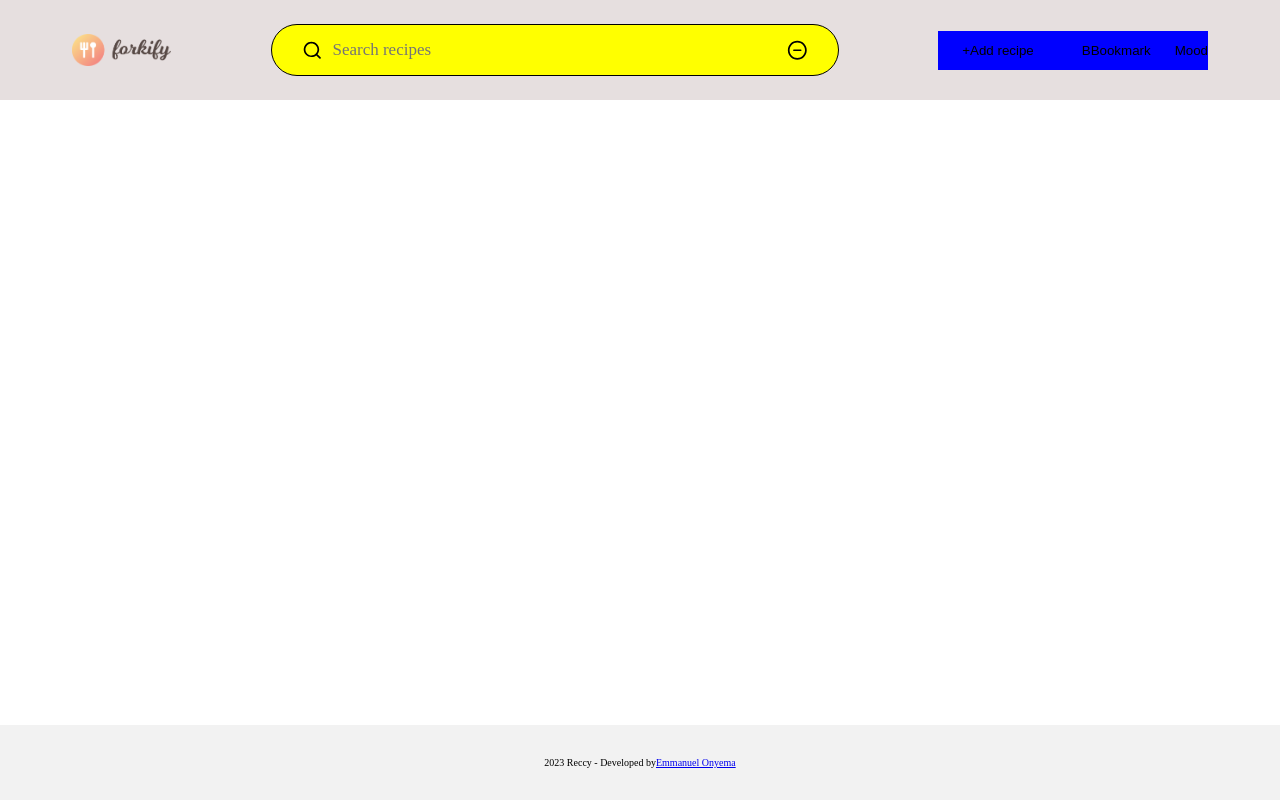
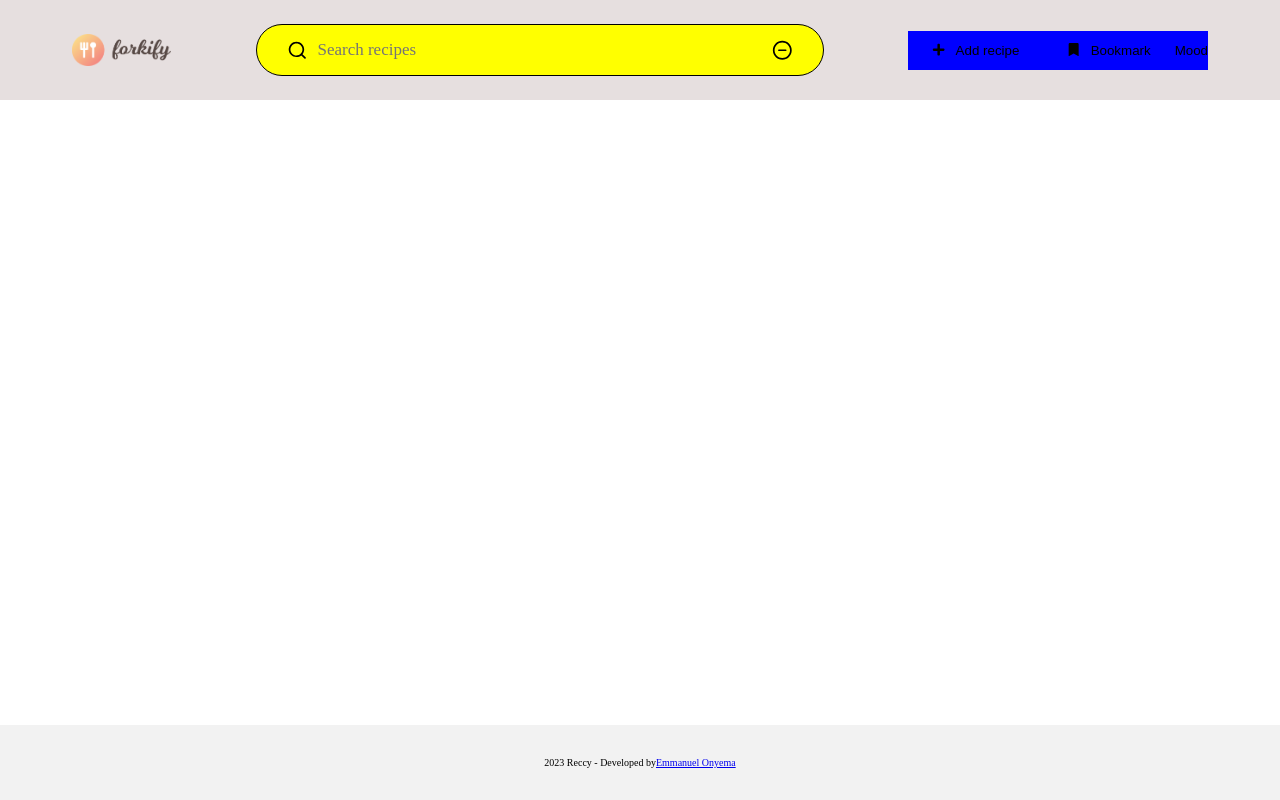
Before and after one commit to cemmanuelonyema/reccy, a React (Vite) app: page / in a window 1280 px wide. Built offline with nearby package versions, Linux system fonts and the light colour scheme.

Commit message:
refactor: add nav icons

```diff
--- a/src/assets/index.js
+++ b/src/assets/index.js
@@ -1,6 +1,7 @@
 //svg icons
+import { FaPlus, FaBookmark } from 'react-icons/fa';
 
 //images
 import logo from './img/logo.png';
 
-export { logo };
+export { logo, FaPlus, FaBookmark };
--- a/src/components/layout/nav/Nav.jsx
+++ b/src/components/layout/nav/Nav.jsx
@@ -1,5 +1,6 @@
 import {} from 'react';
 import styles from './Nav.module.scss';
+import { FaPlus, FaBookmark } from '../../../assets/index';
 
 const Nav = () => {
       return (
@@ -7,7 +8,7 @@ const Nav = () => {
                   <ul className={styles.navList}>
                         <li>
                               <button className={styles.toolBtn}>
-                                    <span>+</span>
+                                    <FaPlus />
                                     <span className={styles.toolText}>
                                           Add recipe
                                     </span>
@@ -15,7 +16,7 @@ const Nav = () => {
                         </li>
                         <li>
                               <button className={styles.toolBtn}>
-                                    <span>B</span>
+                                    <FaBookmark />
                                     <span className={styles.toolText}>
                                           Bookmark
                                     </span>
--- a/src/components/layout/nav/Nav.module.scss
+++ b/src/components/layout/nav/Nav.module.scss
@@ -9,6 +9,7 @@
 .toolBtn {
       padding: 1.2rem 2.4rem;
       display: flex;
+      gap: 1rem;
 }
 
 // .toolText {
```
